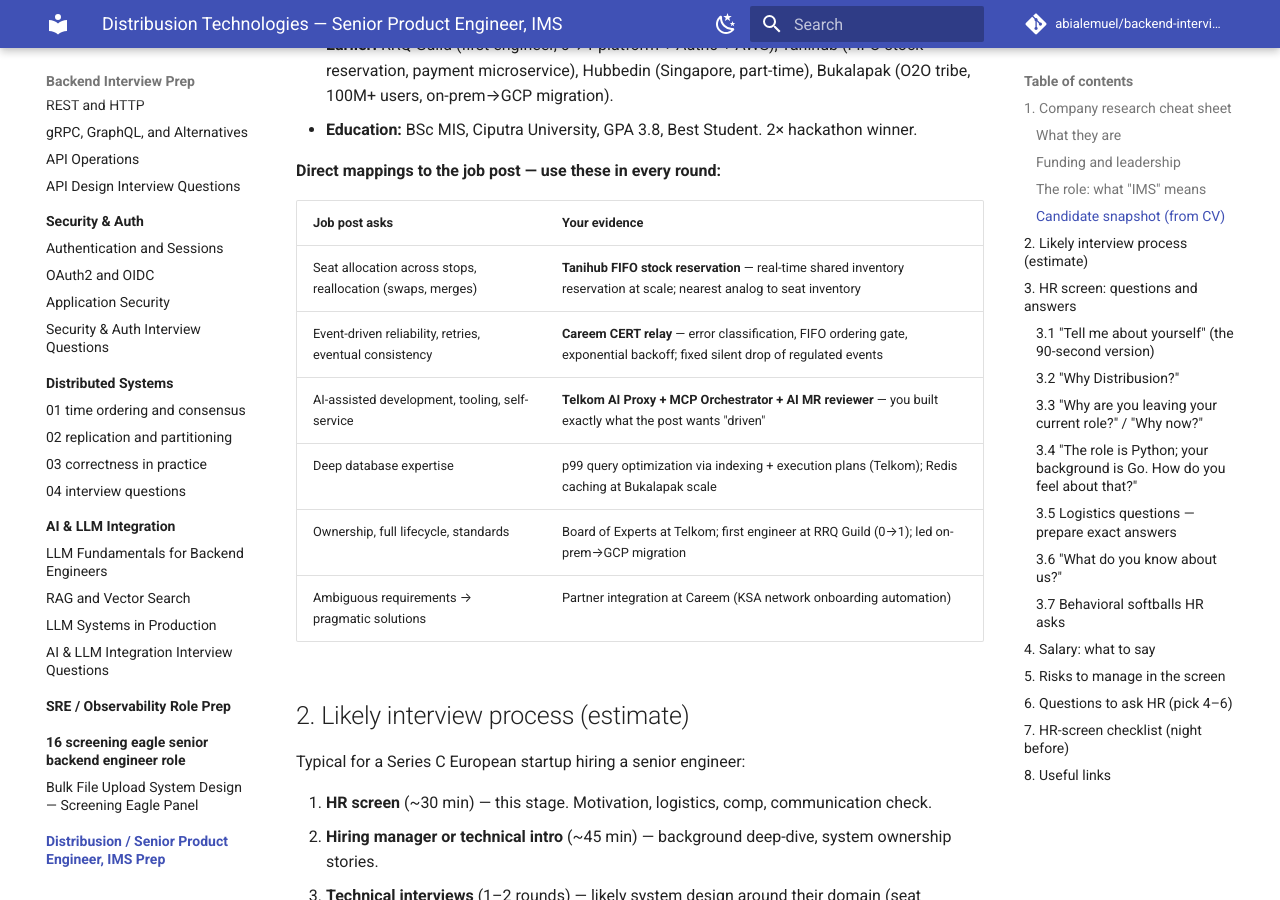
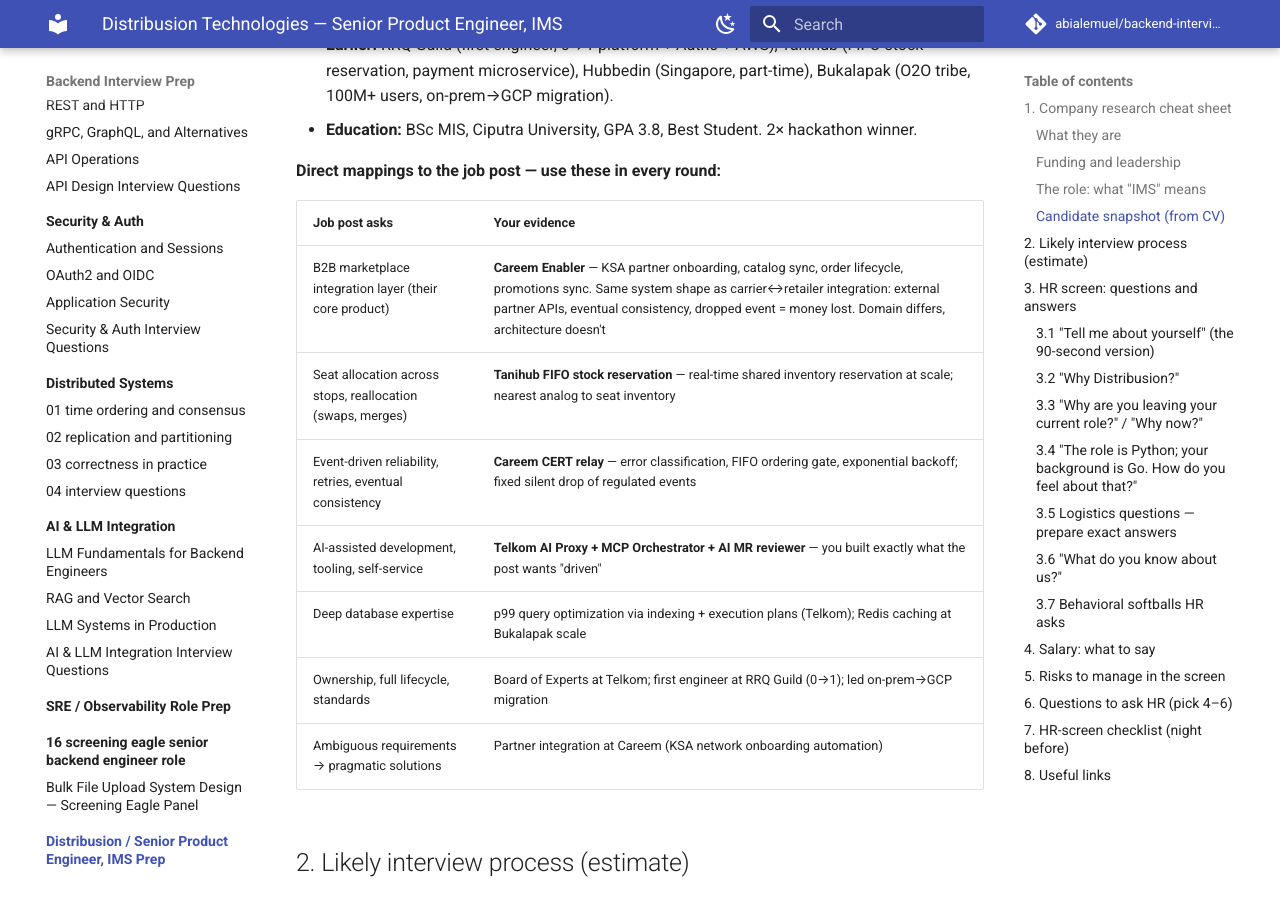
Before and after one commit to abialemuel/backend-interview-prep, an MkDocs documentation site: the page built from docs/18-distribusion-senior-product-engineer-role/README.md, in a window 1280 px wide and 900 px high, scrolled down 2707 px. Built offline with MkDocs 1.6.1 and Material for MkDocs 9.7.7, drawn with Linux system fonts in a browser that asks for light colours; comment, search, counter and statistics services are not loaded.

Commit message:
Add Careem Enabler mapping to Distribusion prep

```diff
--- a/docs/18-distribusion-senior-product-engineer-role/README.md
+++ b/docs/18-distribusion-senior-product-engineer-role/README.md
@@ -61,6 +61,7 @@ Tech signals from the post: **Python** backend, distributed systems, event-drive
 
 | Job post asks | Your evidence |
 |---|---|
+| B2B marketplace integration layer (their core product) | **Careem Enabler** — KSA partner onboarding, catalog sync, order lifecycle, promotions sync. Same system shape as carrier↔retailer integration: external partner APIs, eventual consistency, dropped event = money lost. Domain differs, architecture doesn't |
 | Seat allocation across stops, reallocation (swaps, merges) | **Tanihub FIFO stock reservation** — real-time shared inventory reservation at scale; nearest analog to seat inventory |
 | Event-driven reliability, retries, eventual consistency | **Careem CERT relay** — error classification, FIFO ordering gate, exponential backoff; fixed silent drop of regulated events |
 | AI-assisted development, tooling, self-service | **Telkom AI Proxy + MCP Orchestrator + AI MR reviewer** — you built exactly what the post wants "driven" |
```
